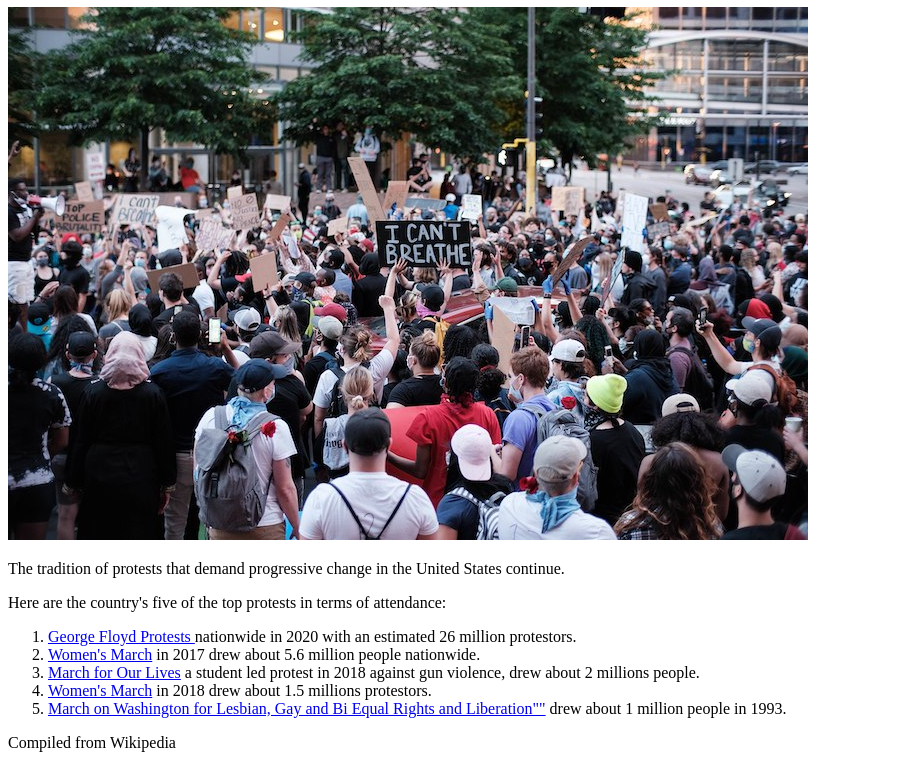
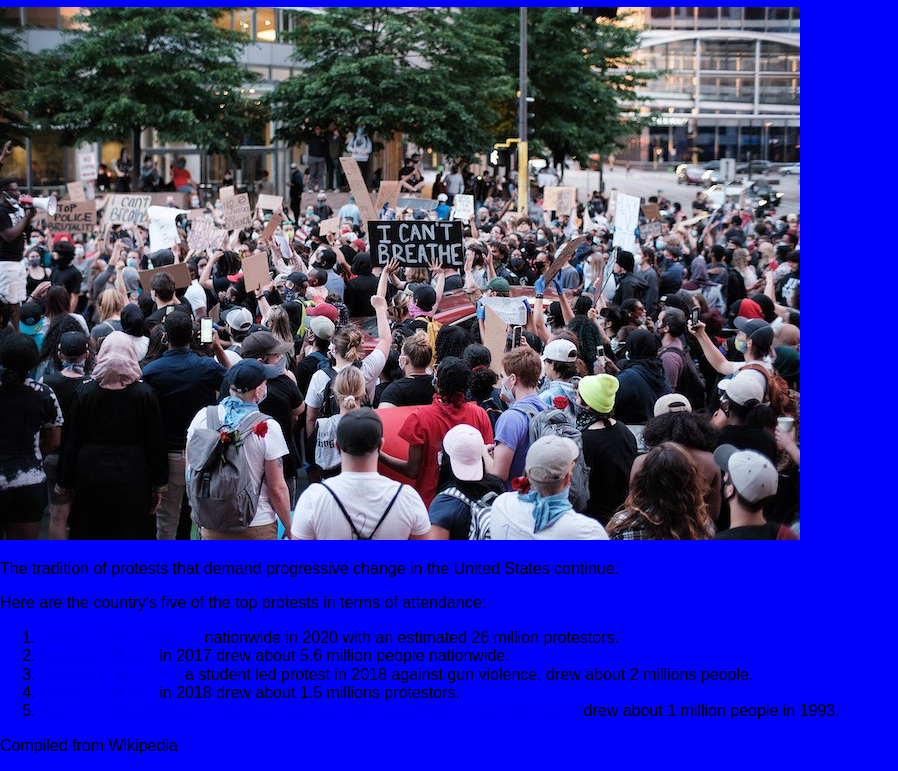
Before and after one commit to amandah2/Five-Protests, a plain HTML site: page index.html in a window 1280 px wide. Shown: the part 73-844 px from the top of the page, without its empty margins (0-898 px from the left). Drawn offline with nearby package versions, Linux system fonts and the light colour scheme.

Commit message:
Add files via upload

```diff
--- a/index.html
+++ b/index.html
@@ -11,6 +11,7 @@
 
     <!-- FONT AWESOME -->
     <link rel="stylesheet" href="https://cdnjs.cloudflare.com/ajax/libs/font-awesome/4.7.0/css/font-awesome.min.css" />
+     <link rel="stylesheet" href="styles.css">
 
     <!-- Your styles should be called here -->
 
--- a/styles.css
+++ b/styles.css
@@ -21,6 +21,8 @@ You will find this is far easier than the opposite task of using CSS to cram you
 html, body {
     /* Sets default font-size to 16px, ensuring 1em = 16px; */
     font-size: 16px;
+    font-family: sans-serif;
+    background-color: blue;
 }
 
 /*********************************************************************
```
